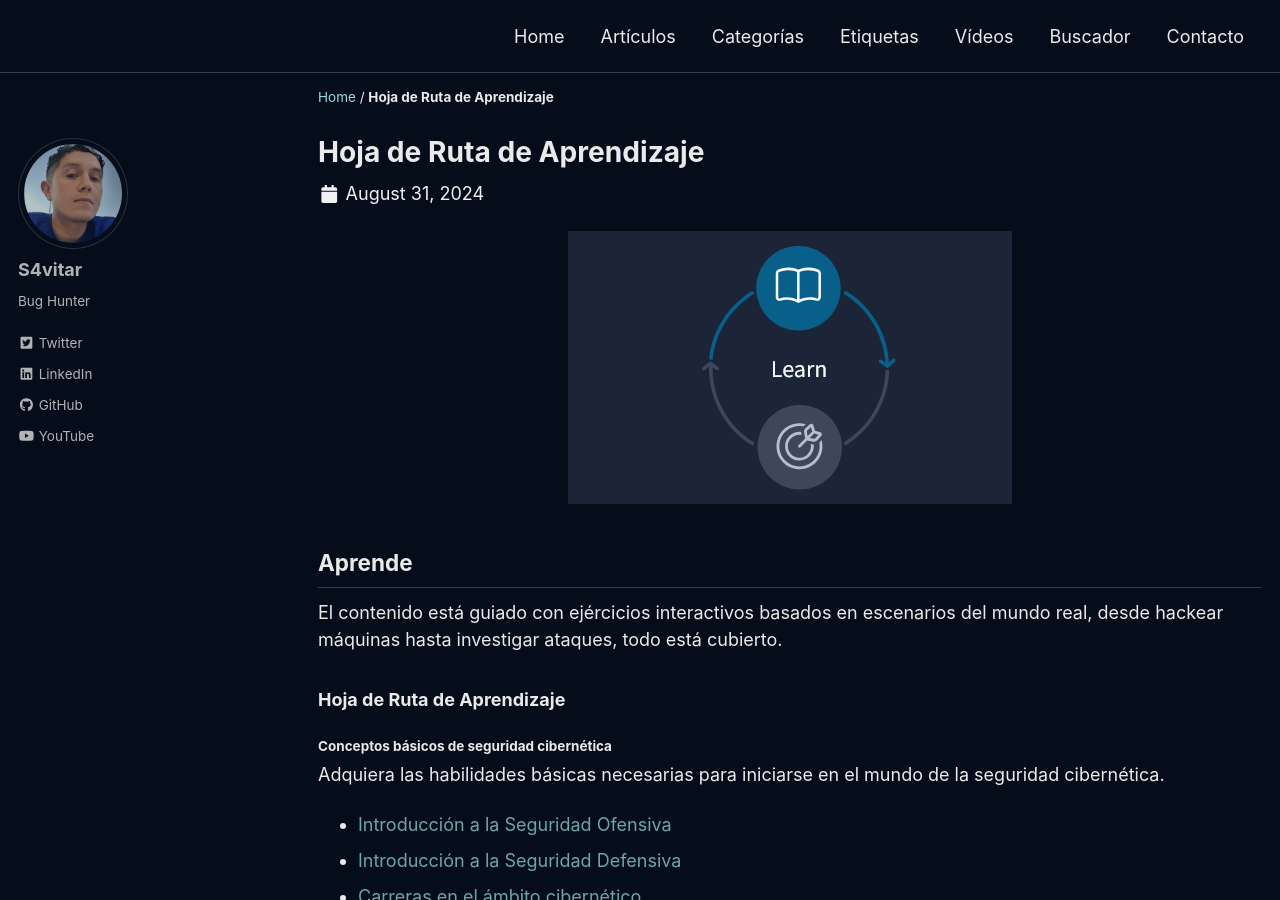
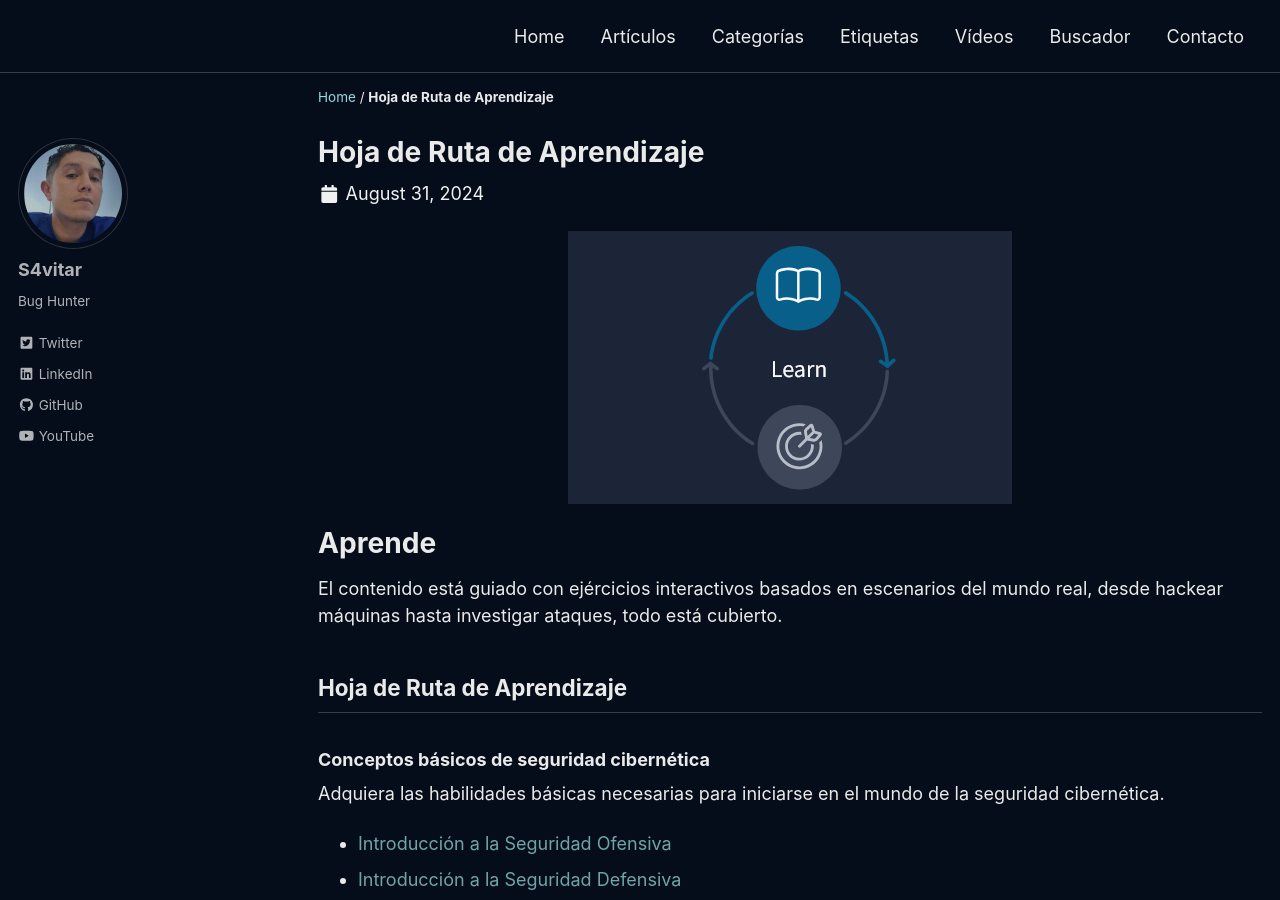
Before and after one commit to 4rleki-ing/TryH4ckm3.github.io, a Jekyll site: the page built from _posts/2024-01-01-Ruta-de-Aprendizaje.md, in a window 1280 px wide and 900 px high. Built offline with Jekyll 4.4.1, drawn with Linux system fonts in a browser that asks for light colours; cached includes are drawn as plain includes; a script that is not in the unit is left out.

```diff
--- a/_posts/2024-01-01-Ruta-de-Aprendizaje.md
+++ b/_posts/2024-01-01-Ruta-de-Aprendizaje.md
@@ -20,12 +20,12 @@ tags:
 <img src="/assets/images/Ruta-Aprendizaje/Aprende.png">
 </p>
 
-## Aprende
+# Aprende
 
 El contenido está guiado con ejércicios interactivos basados en escenarios del mundo real, desde hackear máquinas hasta investigar ataques, todo está cubierto.
 
-### Hoja de Ruta de Aprendizaje
-#### Conceptos básicos de seguridad cibernética
+## Hoja de Ruta de Aprendizaje
+### Conceptos básicos de seguridad cibernética
 Adquiera las habilidades básicas necesarias para iniciarse en el mundo de la seguridad cibernética.
 
 - [Introducción a la Seguridad Ofensiva]()
@@ -35,7 +35,7 @@ Adquiera las habilidades básicas necesarias para iniciarse en el mundo de la se
 - [Gobernanza y Regulación]()
 - [Cadena de muerte cibernética (Cyber Kill Chain)]()
 
-#### Habilidades Fundamentales
+### Habilidades Fundamentales
 Adquiera las habilidades fundamentales necesarias para ingresar a cualquier carrera en la industria.
 
 - [Fundamentos de Linux, Parte 1]()
@@ -49,7 +49,7 @@ Adquiera las habilidades fundamentales necesarias para ingresar a cualquier carr
 - [Cómo funcionan los sitios web]()
 - [Unificando todo]()
 
-#### Habilidades profesionales en Ciberseguridad
+### Habilidades profesionales en Ciberseguridad
 Domine las habilidades específicas necesarias para la carrera que le interesa.
 
 `Analista de Seguridad`: Domine sus primeros pasos para convertirse en analista de seguridad.
```
